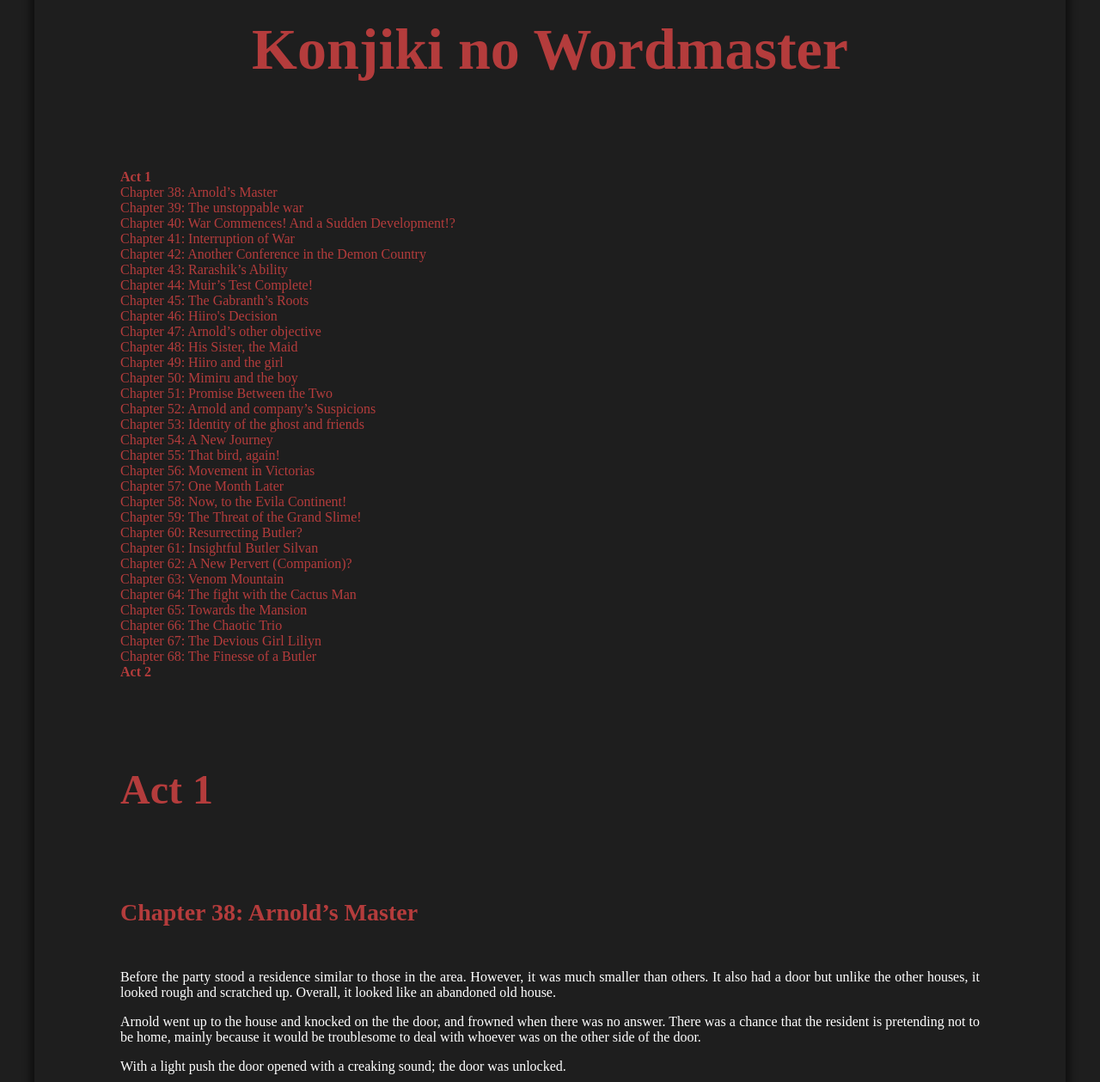
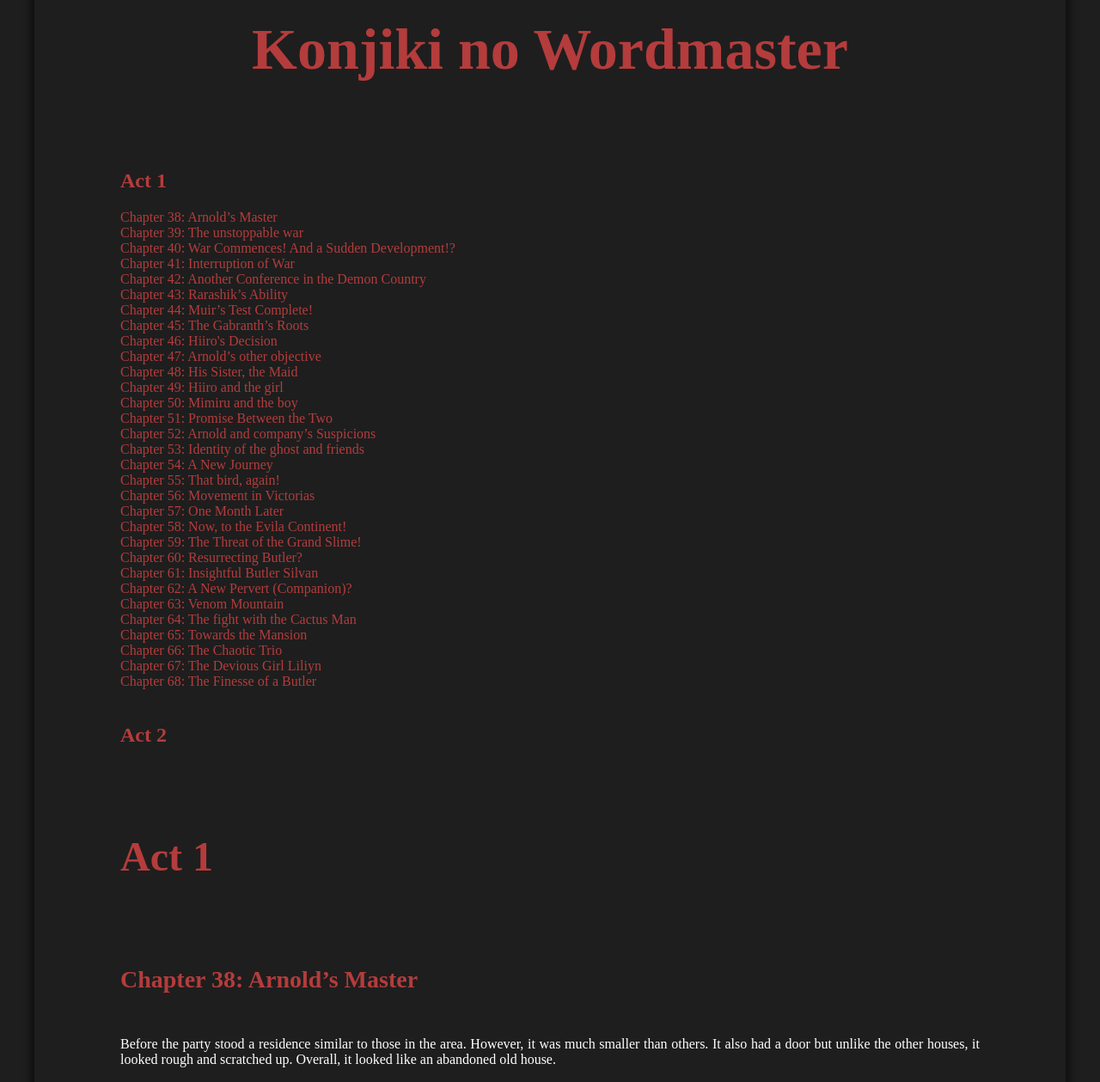
Before and after one commit to Portgass/light-novel-reader, a PHP site: page / in a window 1280 px wide. Shown: the part 282-1541 px from the top of the page at 86% size. Run offline with PHP 8.4, Linux system fonts and the light colour scheme.

Commit message:
added anchors for acts

```diff
--- a/css/main.css
+++ b/css/main.css
@@ -45,5 +45,7 @@ p {
   text-align: justify;
 }
 .act {
+  font-size: 24px;
   font-weight: bold;
+  margin: 40px 0 20px 0;
 }
--- a/index.php
+++ b/index.php
@@ -52,7 +52,7 @@
 
     <a class="act" href="#a2">Act 2</a>
 
-    <h2>Act 1</h2>
+    <h2 id="a1"><a href="#top">Act 1</a></h2>
 
     <?php include 'html/chapters/c38.html'; ?>
     <?php include 'html/chapters/c39.html'; ?>
@@ -86,7 +86,7 @@
     <?php include 'html/chapters/c67.html'; ?>
     <?php include 'html/chapters/c68.html'; ?>
 
-    <h2>Act 2</h2>
+    <h2 id="a2"><a href="#top">Act 2</a></h2>
 
   </div>
 
```
